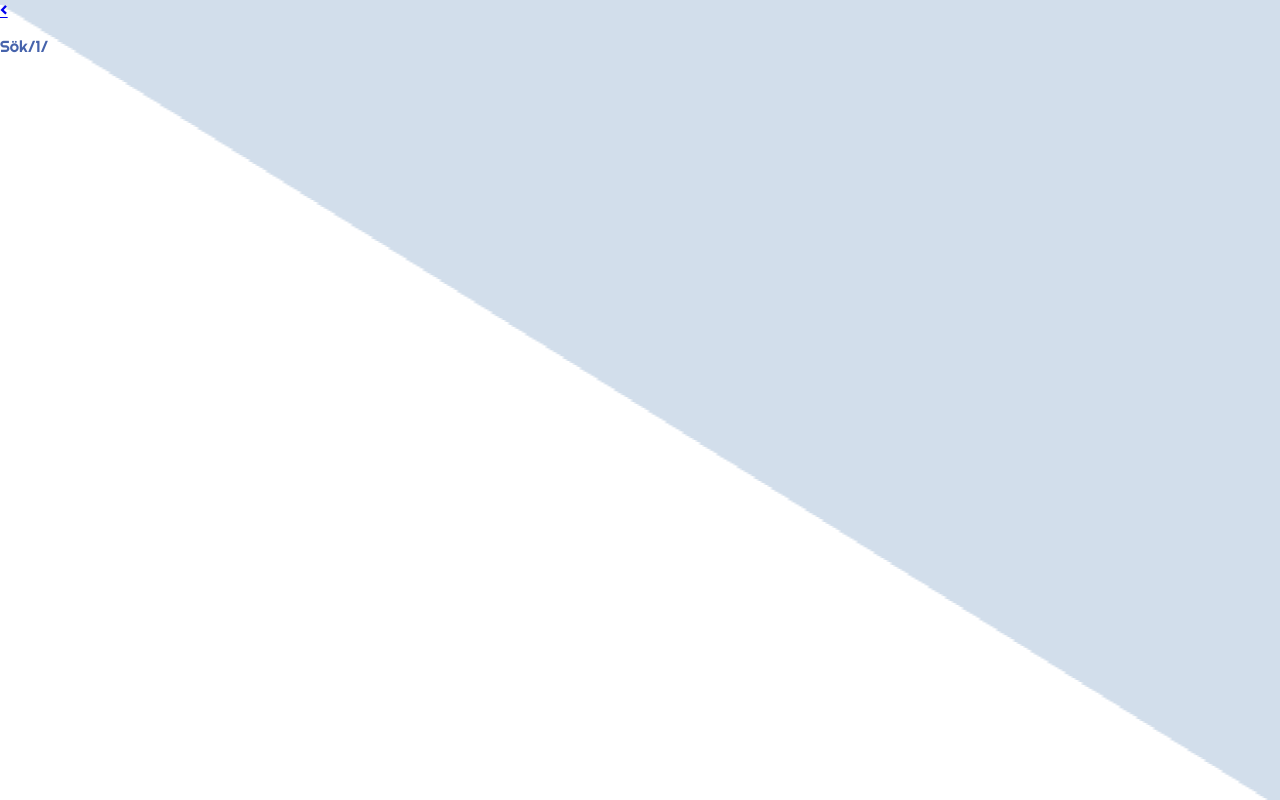
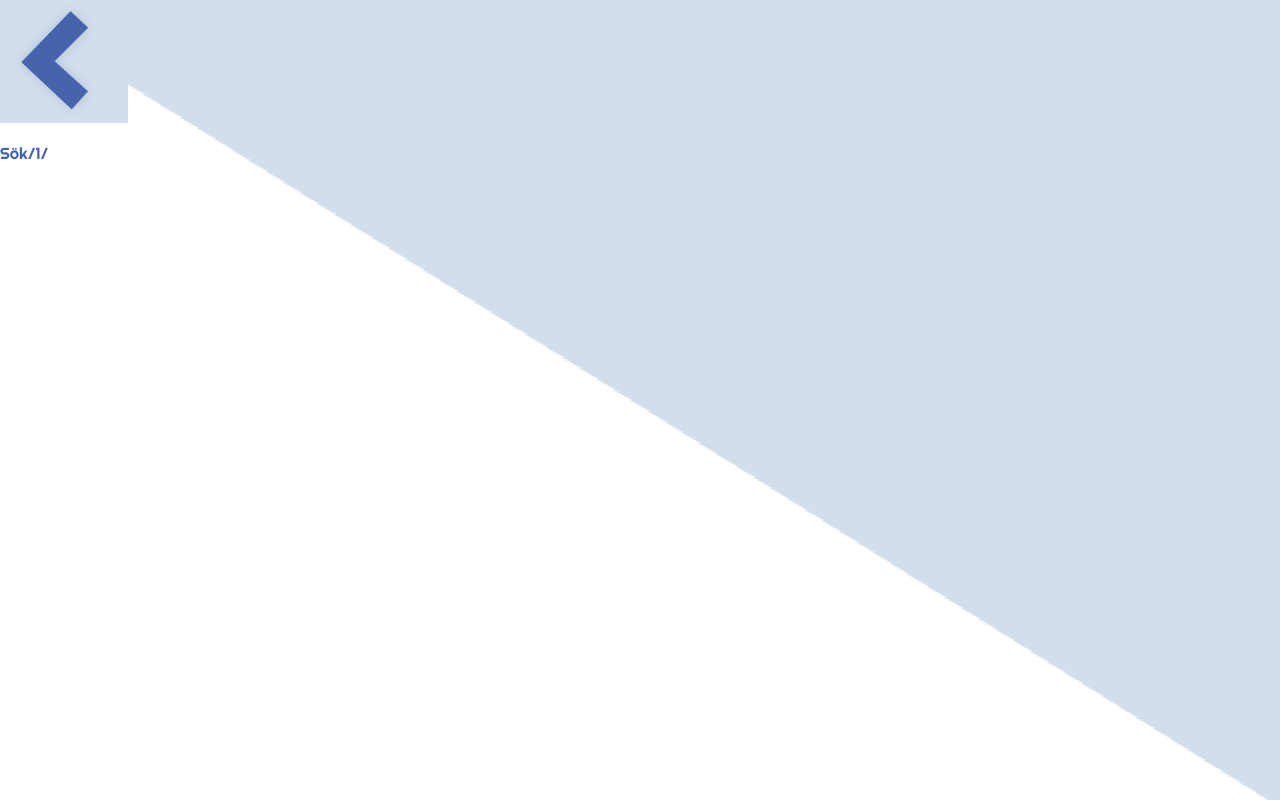
Before and after one commit to alfredRundqvist/TNM040, a React (Create React App) app: page /1 in a window 1280 px wide. Built offline with nearby package versions, Linux system fonts and the light colour scheme.

Commit message:
Added img to nav comp

```diff
--- a/src/components/Nav.js
+++ b/src/components/Nav.js
@@ -2,6 +2,7 @@ import {
   Link
 } from "react-router-dom";
 import '../css/Nav.css';
+import backArrow from '../images/tillbakapil.png';
 // Kommentar: Bättre med titel som props istället för kursnamn? Eftersom nav används för både litteraturinfo och kursinfo.
 function Nav(kursnamn) {
 
@@ -10,7 +11,7 @@ console.log(kursnamn);
   return (
     <div>
       <div>
-        <Link to={"../"}> <div> &lt; </div></Link> {/* TODO: Hitta "ett steg bakåt"istället för homepage*/}
+        <Link to={"../"}> <img src={backArrow} alt="Back" /></Link> {/* TODO: Hitta "ett steg bakåt"istället för homepage*/}
       </div>
       <div>
         <p>{kursnamn.header}</p>
--- a/src/css/Nav.css
+++ b/src/css/Nav.css
@@ -27,3 +27,8 @@
     overflow: hidden;
     text-overflow: ellipsis;
 }
+
+img {
+    height: 10%;
+    width: 10%;
+}
```
